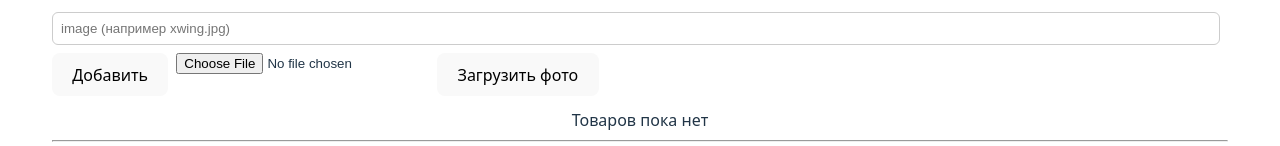
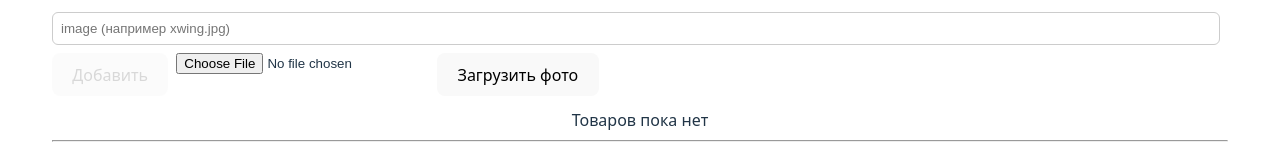
Before and after one commit to egorusoltsev/LegoLand-Mini-App, a Vue app in the folder frontend/: page /admin in a window 1280 px wide. Shown: the part 474-620 px from the top of the page. Built offline with nearby package versions, Linux system fonts and the light colour scheme.

Commit message:
new_button

```diff
--- a/frontend/src/views/Admin.vue
+++ b/frontend/src/views/Admin.vue
@@ -22,7 +22,13 @@
     <input v-model="newTitle" class="input" placeholder="Название" />
     <input v-model.number="newPrice" class="input" type="number" placeholder="Цена" />
     <input v-model="newImage" class="input" placeholder="image (например xwing.jpg)" />
-    <button @click="addProduct">Добавить</button>
+    <button
+      @click="addProduct"
+      :disabled="!newTitle.trim() || !newImage"
+    >
+      Добавить
+    </button>
+
     <input type="file" @change="onFileChange" />
     <button @click="uploadImage">Загрузить фото</button>
     </div>
@@ -399,4 +405,10 @@ export default {
 .order-card.fresh {
   box-shadow: 0 0 0 3px rgba(0,0,0,0.08);
 }
+
+button:disabled {
+  opacity: 0.5;
+  cursor: not-allowed;
+}
+
 </style>
```
